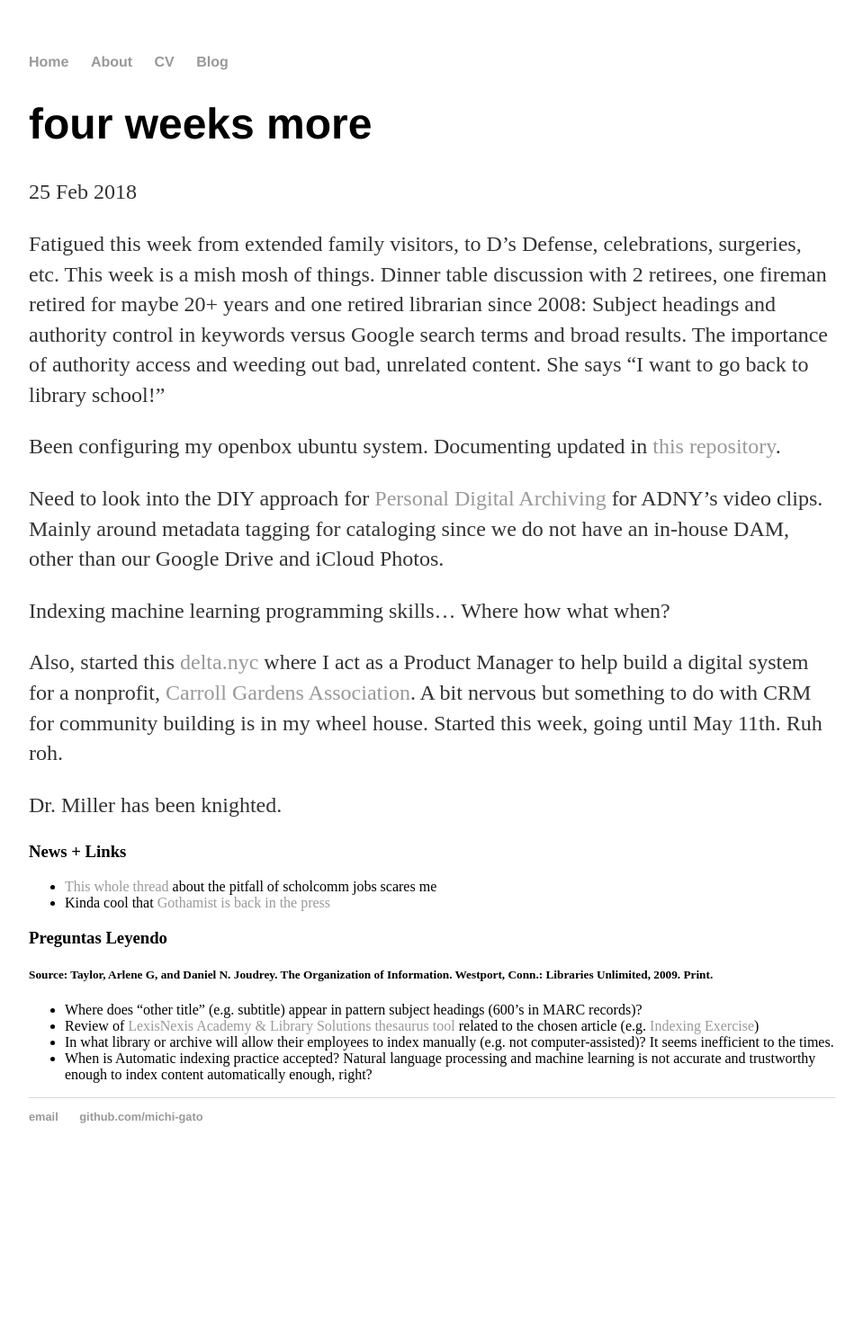
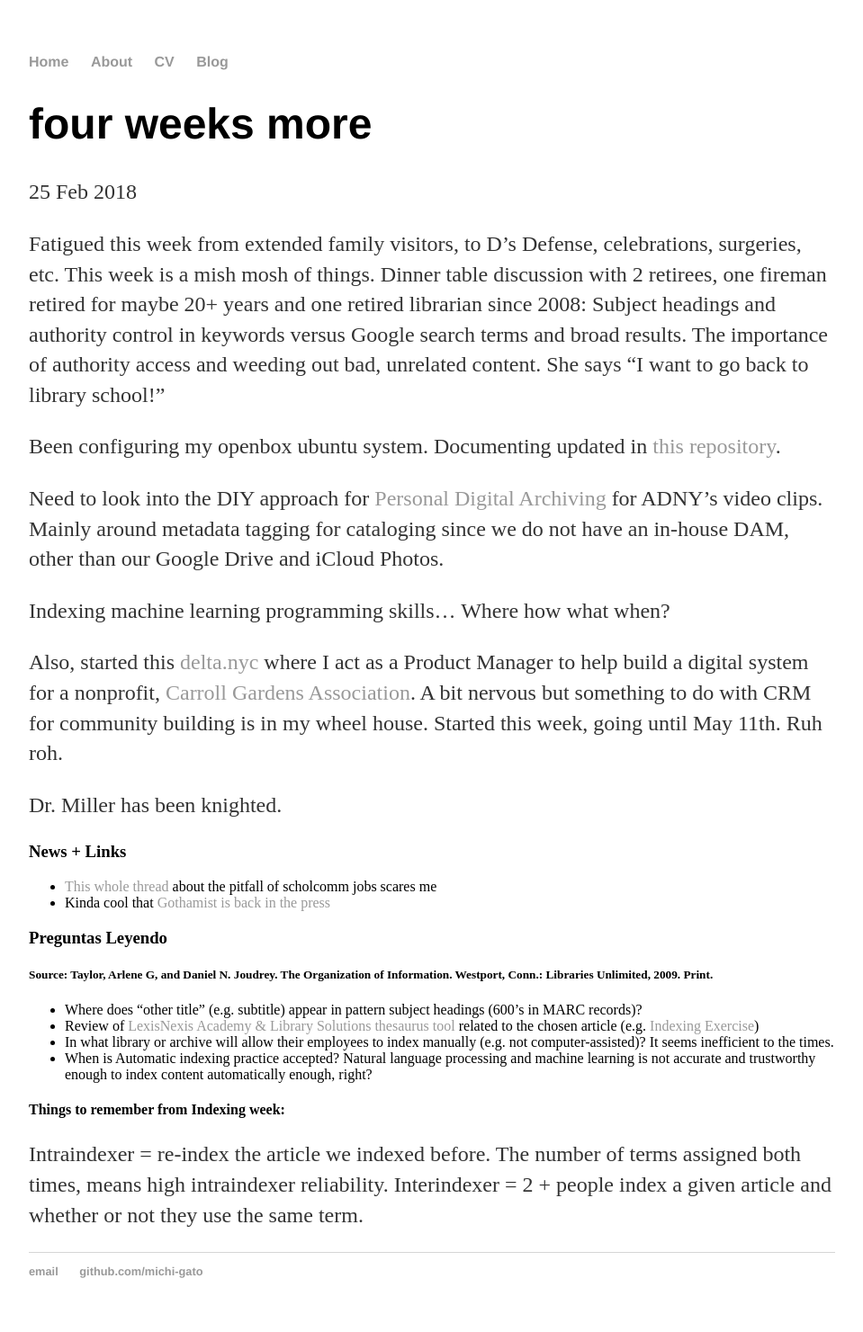
Before and after one commit to cat-alog/cat-alog.github.io, a Jekyll site: the page built from _posts/2018-02-25-ist616wk7-subjectindexing.md, in a window 1280 px wide. Shown: the whole page at 90% size, without its empty margins (160-1119 px from the left). Built offline with Jekyll 4.4.1, drawn with Linux system fonts in a browser that asks for light colours; before the commit the page ends 1309 px from its top, so only the background shows below that.

Commit message:
Update 2018-02-25-ist616wk7-subjectindexing.md

```diff
--- a/_posts/2018-02-25-ist616wk7-subjectindexing.md
+++ b/_posts/2018-02-25-ist616wk7-subjectindexing.md
@@ -28,3 +28,8 @@ Dr. Miller has been knighted.
 * Review of [LexisNexis Academy & Library Solutions thesaurus tool](http://www.lexisnexis.com.libezproxy2.syr.edu/hottopics/lnacademic/proxyIndex.asp?cn=1) related to the chosen article (e.g. [Indexing Exercise](http://metadataetc.org/616/ex_indexing.html))
 * In what library or archive will allow their employees to index manually (e.g. not computer-assisted)? It seems inefficient to the times.
 * When is Automatic indexing practice accepted? Natural language processing and machine learning is not accurate and trustworthy enough to index content automatically enough, right?
+
+
+#### Things to remember from Indexing week:
+Intraindexer = re-index the article we indexed before. The number of terms assigned both times, means high intraindexer reliability.
+Interindexer = 2 + people index a given article and whether or not they use the same term.
```
